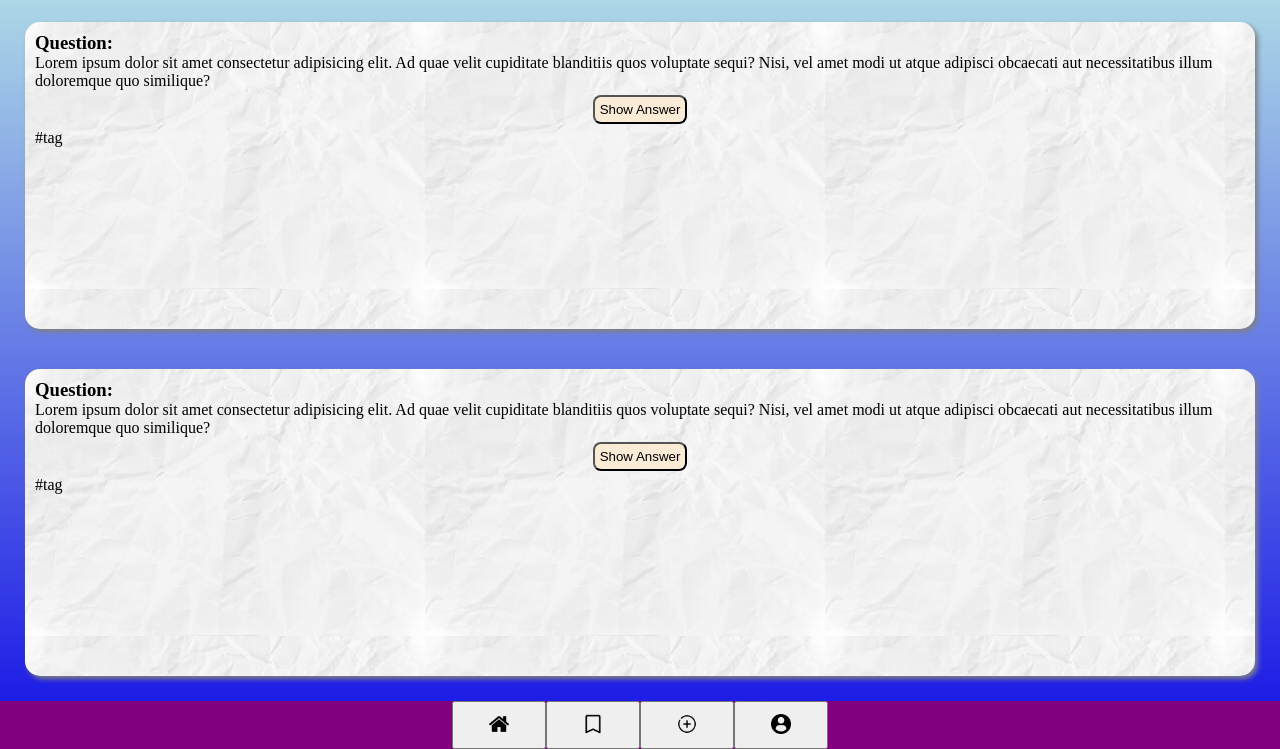
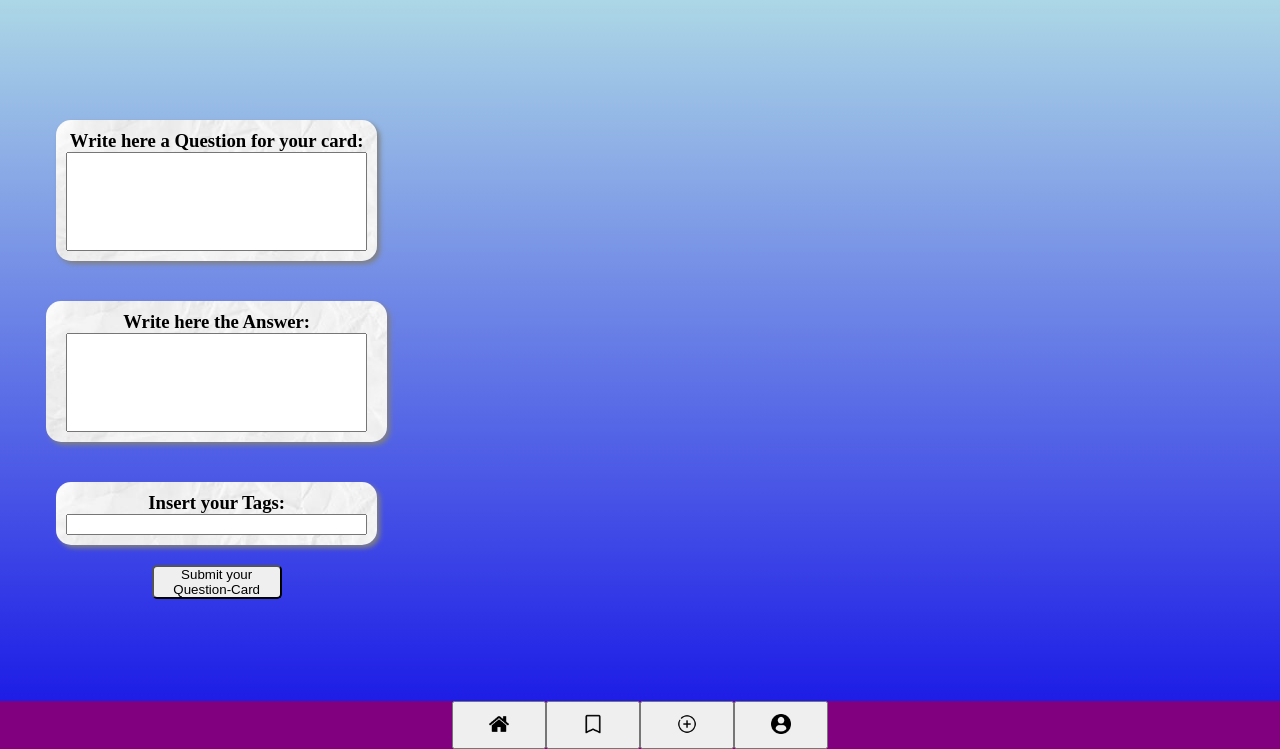
Before and after one commit to Chaosfuchs/quiz-app, a plain HTML site: page create.html in a window 1280 px wide. Shown: the part 51-800 px from the top of the page. Drawn offline with Linux system fonts and the light colour scheme.

Commit message:
Add create page

```diff
--- a/create.html
+++ b/create.html
@@ -14,18 +14,21 @@
     <div class="mobile-grid">
       <h1>Quizelton</h1>
       <main class="content" id="home">
-        <section class="card">
-          <h3>Question:</h3>
-          <p>Lorem ipsum dolor sit amet consectetur adipisicing elit. Ad quae velit cupiditate blanditiis quos voluptate sequi? Nisi, vel amet modi ut atque adipisci obcaecati aut necessitatibus illum doloremque quo similique?</p>
-          <button class="button-card">Show Answer</button>
-          <tag>#tag</tag>
+        <div class="create-frame">
+        <section class="create question">
+          <h3>Write here a Question for your card:</h3>
+          <input class="input" type="text">
         </section>
-        <section class="card">
-          <h3>Question:</h3>
-          <p>Lorem ipsum dolor sit amet consectetur adipisicing elit. Ad quae velit cupiditate blanditiis quos voluptate sequi? Nisi, vel amet modi ut atque adipisci obcaecati aut necessitatibus illum doloremque quo similique?</p>
-          <button class="button-card">Show Answer</button>
-          <tag>#tag</tag>
+        <section class="create answer">
+          <h3>Write here the Answer:</h3>
+          <input class="input" type="text">
         </section>
+        <section class="create tags">
+          <h3>Insert your Tags:</h3>
+          <input class="input hash" type="text">
+        </section>
+        <button class="submit">Submit your Question-Card</button>
+      </div>
       </main>
       <nav class="navbar">
         <button class="button-nav"><img src="/images/home-icon.png"></button></button>
--- /dev/null
+++ b/design-system/buttons/style.css
@@ -0,0 +1,13 @@
+.button-card {
+  align-self: center;
+  max-width: 100px;
+  padding: 5px;
+  margin: 15px;
+  border-radius: 8px;
+  background-color: antiquewhite;
+}
+
+.submit {
+  max-width: 130px;
+  border-radius: 5px;
+}
--- a/design-system/card/style.css
+++ b/design-system/card/style.css
@@ -3,15 +3,7 @@
   justify-content: flex-start;
   flex-direction: column;
   flex-wrap: wrap;
+  max-height: 220px;
   background-image: url(/images/paper-texture.jpeg);
   box-shadow: 3px 3px 5px var(--shadowcolor);
 }
-
-.button-card {
-  align-self: center;
-  max-width: 100px;
-  padding: 5px;
-  margin: 5px;
-  border-radius: 8px;
-  background-color: antiquewhite;
-}
--- /dev/null
+++ b/design-system/createsection/style.css
@@ -0,0 +1,31 @@
+.create {
+  display: flex;
+  justify-content: center;
+  align-items: center;
+  flex-direction: column;
+  max-height: 220px;
+  max-width: 500px;
+  background-image: url(/images/paper-texture.jpeg);
+  box-shadow: 3px 3px 5px var(--shadowcolor);
+}
+
+.create-frame {
+  display: flex;
+  justify-content: center;
+  align-items: center;
+  flex-direction: column;
+  max-height: 200px;
+  max-width: 500px;
+}
+
+.answer {
+  padding: 10px 20px;
+}
+
+.input {
+  padding: 40px 60px;
+}
+
+.hash {
+  padding: 1px 60px;
+}
--- a/design-system/grid-layout/style.css
+++ b/design-system/grid-layout/style.css
@@ -8,8 +8,9 @@
   overflow-y: auto;
   padding: 5px;
   display: flex;
-  justify-content: flex-start;
-  flex-wrap: wrap;
+  flex-direction: column;
+  align-items: center;
+  justify-content: center;
   background-image: linear-gradient(to bottom, lightblue, rgb(29, 29, 230));
 }
 
@@ -17,3 +18,10 @@
   padding: 10px 35px;
   margin: 0px;
 }
+
+@media (min-width: 700px) {
+  .content {
+    display: grid;
+    grid-template-columns: 1fr 1fr 1fr;
+  }
+}
--- a/global.css
+++ b/global.css
@@ -1,5 +1,7 @@
 @import url(design-system/grid-layout/style.css);
 @import url(design-system/card/style.css);
+@import url(design-system/buttons/style.css);
+@import url(design-system/createsection/style.css);
 
 :root {
   --color-theme: purple;
```
